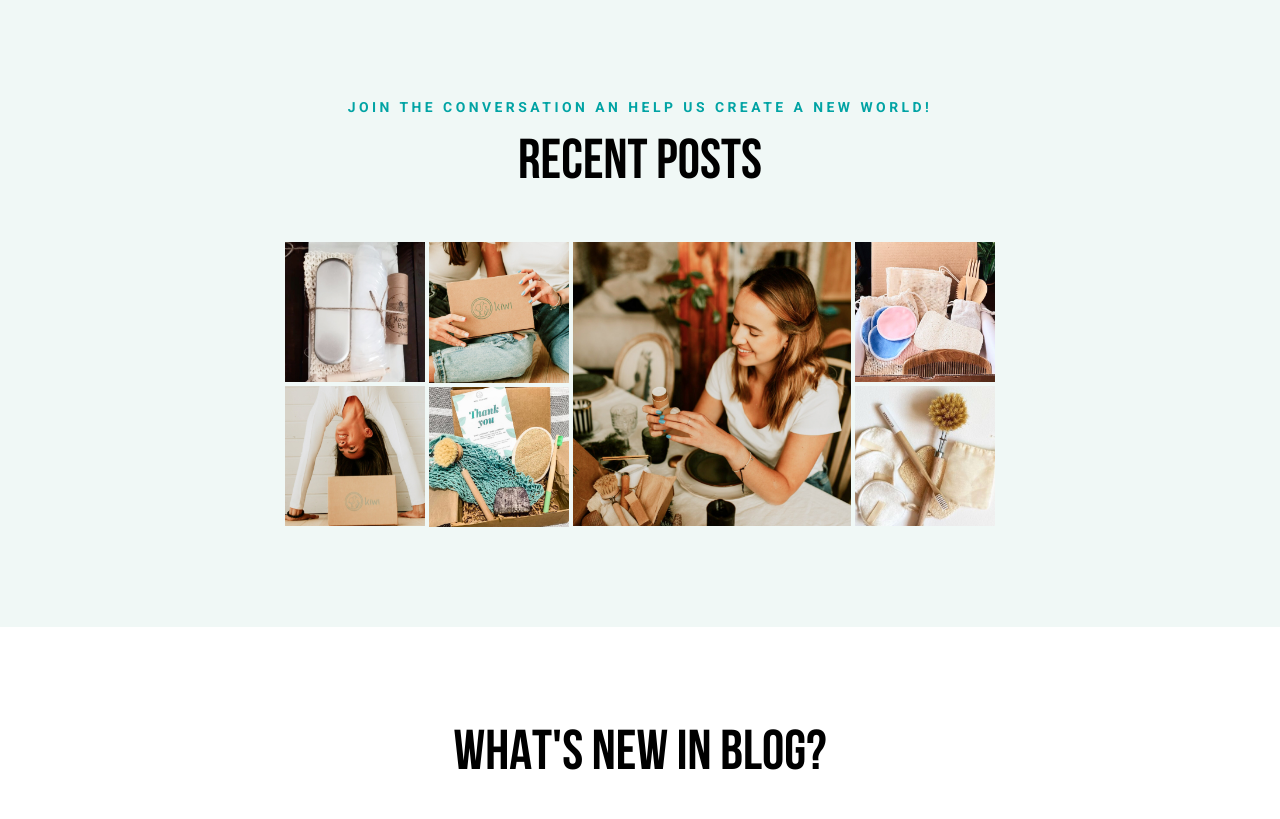
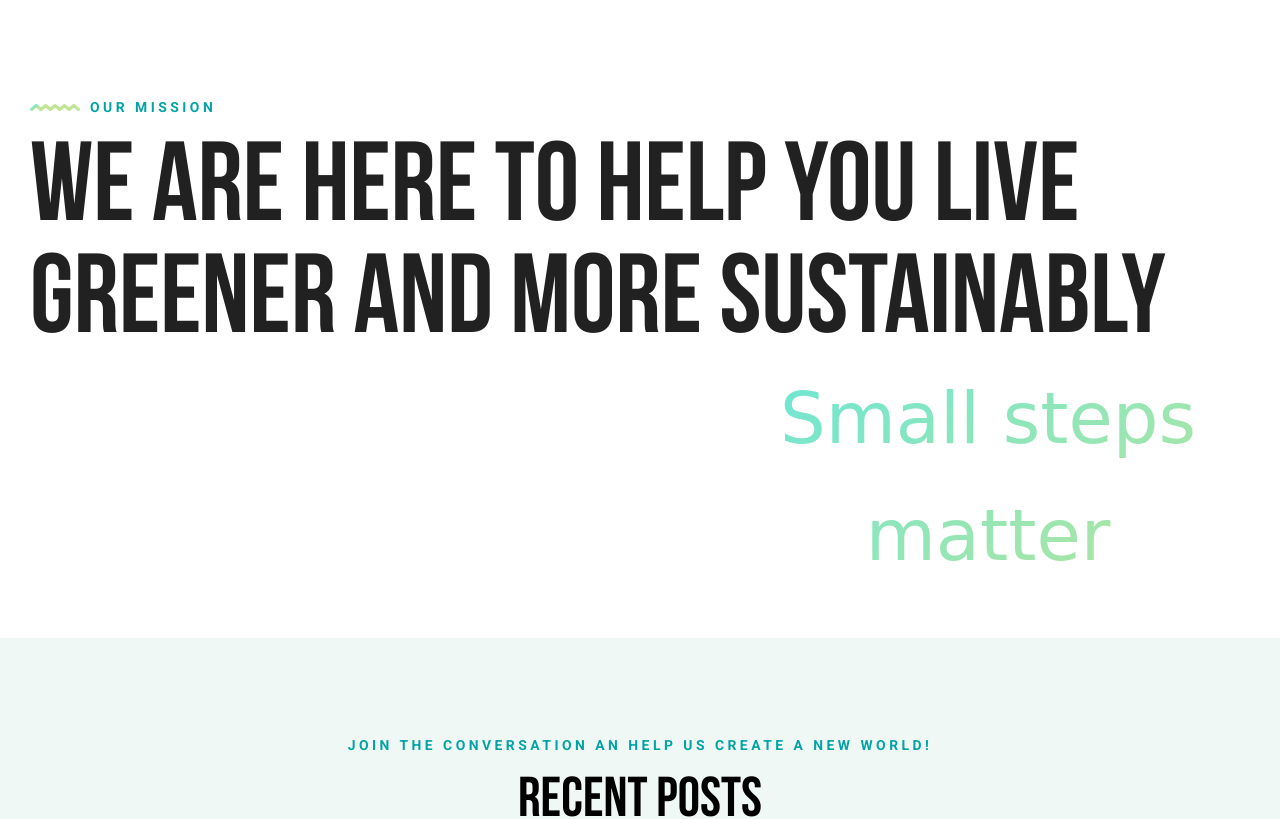
Before and after one commit to Vadym-Vasiliev/kiwi, a website: page src/index.pug in a window 1280 px wide. Shown: the top 819 px of the page. Drawn offline with nearby package versions, Linux system fonts and the light colour scheme; files that its build step writes are made by us from their sources; a web font is replaced by a local one.

Commit message:
add adaptive mission

```diff
--- a/gulp/version.json
+++ b/gulp/version.json
@@ -1,3 +1,3 @@
 {
-    "main": "20220908121247"
+    "main": "20220908130114"
 }
--- a/src/index.pug
+++ b/src/index.pug
@@ -69,18 +69,20 @@ html
       //-         .box-content__text
       //-           p Lorem ipsum dolor sit amet, consectetur adipiscing elit, sed do eiusmod tempor incididunt ut labore et dolore magna aliqua. Ut enim ad minim veniam, quis nostrud exercitation ullamco laboris nisi ut aliquip ex ea commodo consequat. Duis aute irure dolor in reprehenderit in voluptate velit esse cillum dolore eu fugiat nulla pariatur. Excepteur sint occaecat cupidatat non proident, sunt in culpa qui officia deserunt mollit anim id est laborum
       //-         button.primary-btn.box-content__btn(type="button") See What's Inside
-      //- //- MISSION
-      //- section.mission
-      //-   .container
-      //-     .mission-content
-      //-       .mission-content__img
-      //-         img(src="img/mission-decor.png", alt="decor")
-      //-       .mission-content__span.before-title
-      //-         p OUR MISSION
-      //-       .mission-content__title.primary-title
-      //-         h3 We are here to help you live greener and more sustainably
-      //-       .mission-content__text.after-title
-      //-         p Small steps matter
+      //- MISSION
+      section.mission
+        .container
+          .mission-content
+            .mission-content__img
+              img(src="img/mission-decor.png", alt="decor")
+            .mission-content__span.before-title
+              p OUR MISSION
+            .mission-content__title.primary-title
+              h3 We are here to help you live greener and more sustainably
+            .mission-content__text.after-title
+              p Small steps matter
+            .mission-content__img-mobile.mission-content__img-mobile--hidden
+              img(src="img/mission-legs-mobile.png", alt="legs")
       //- POSTS
       section.posts
         .container
--- a/src/scss/components/mission.scss
+++ b/src/scss/components/mission.scss
@@ -2,31 +2,56 @@
   padding-top: 100px;
   padding-bottom: 44px;
   overflow: hidden;
+
+  @include mobile {
+    padding-top: 54px;
+    padding-bottom: 106px;
+  }
 }
 
 .mission-content {
   position: relative;
   &__span {
-    position: relative;
     margin-bottom: 20px;
     margin-left: 60px;
+
+    @include mobile {
+      text-align: center;
+      display: block;
+      margin-left: 0;
+      margin-right: 0;
+    }
+  }
+
+  &__title {
+    position: relative;
+    margin-bottom: 0;
 
     &::before {
       content: "";
       position: absolute;
-      left: -60px;
-      top: 4px;
+      left: 0;
+      top: -32px;
       width: 100%;
       height: 100%;
 
       background-image: url(../../img/gradient-line.svg);
       background-repeat: no-repeat;
       background-size: 50px;
+
+      @include mobile {
+        left: 40%;
+        top: -50px;
+      }
     }
-  }
 
-  &__title {
-    margin-bottom: 0;
+    @include mobile {
+      font-size: 2rem;
+      text-align: center;
+      max-width: 288px;
+      margin-left: auto;
+      margin-right: auto;
+    }
   }
 
   &__text {
@@ -36,6 +61,10 @@
     background: $gradient;
     -webkit-background-clip: text;
     -webkit-text-fill-color: transparent;
+
+    @include mobile {
+      font-size: 1.6rem;
+    }
   }
 
   &__img {
@@ -45,4 +74,18 @@
     top: -10px;
     z-index: -1;
   }
+
+  &__img-mobile {
+    position: absolute;
+    left: 50%;
+    transform: translate(-50%, 15px);
+    width: 76px;
+    &--hidden {
+      display: none;
+
+      @include mobile {
+        display: block;
+      }
+    }
+  }
 }
```
Also changed, not shown: dist/css/style.css, dist/css/style.min.css, dist/img/mission-legs-mobile.png (added), dist/img/mission-mobile.png (added), dist/index.html, src/img/mission-legs-mobile.png (added).
